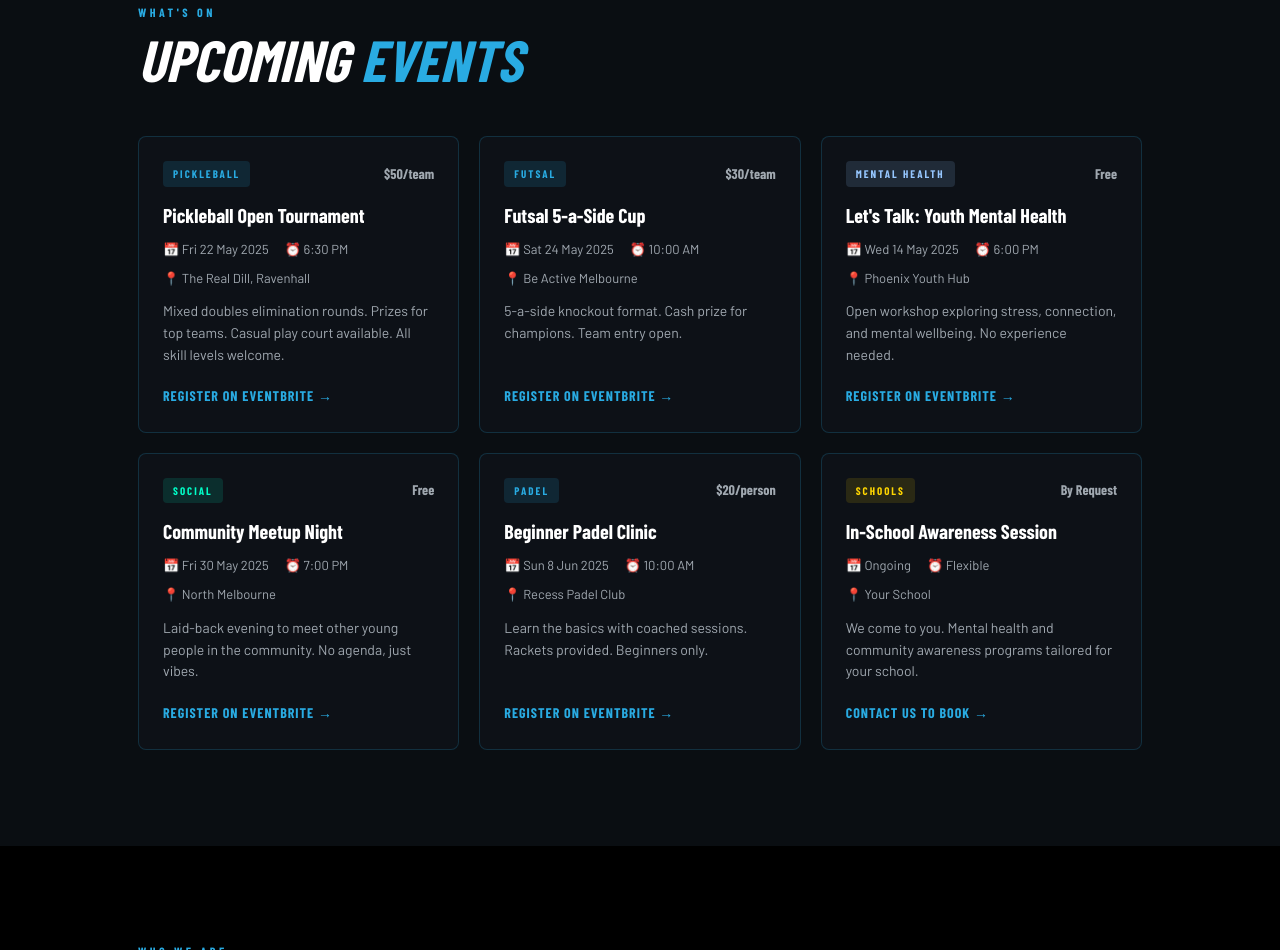
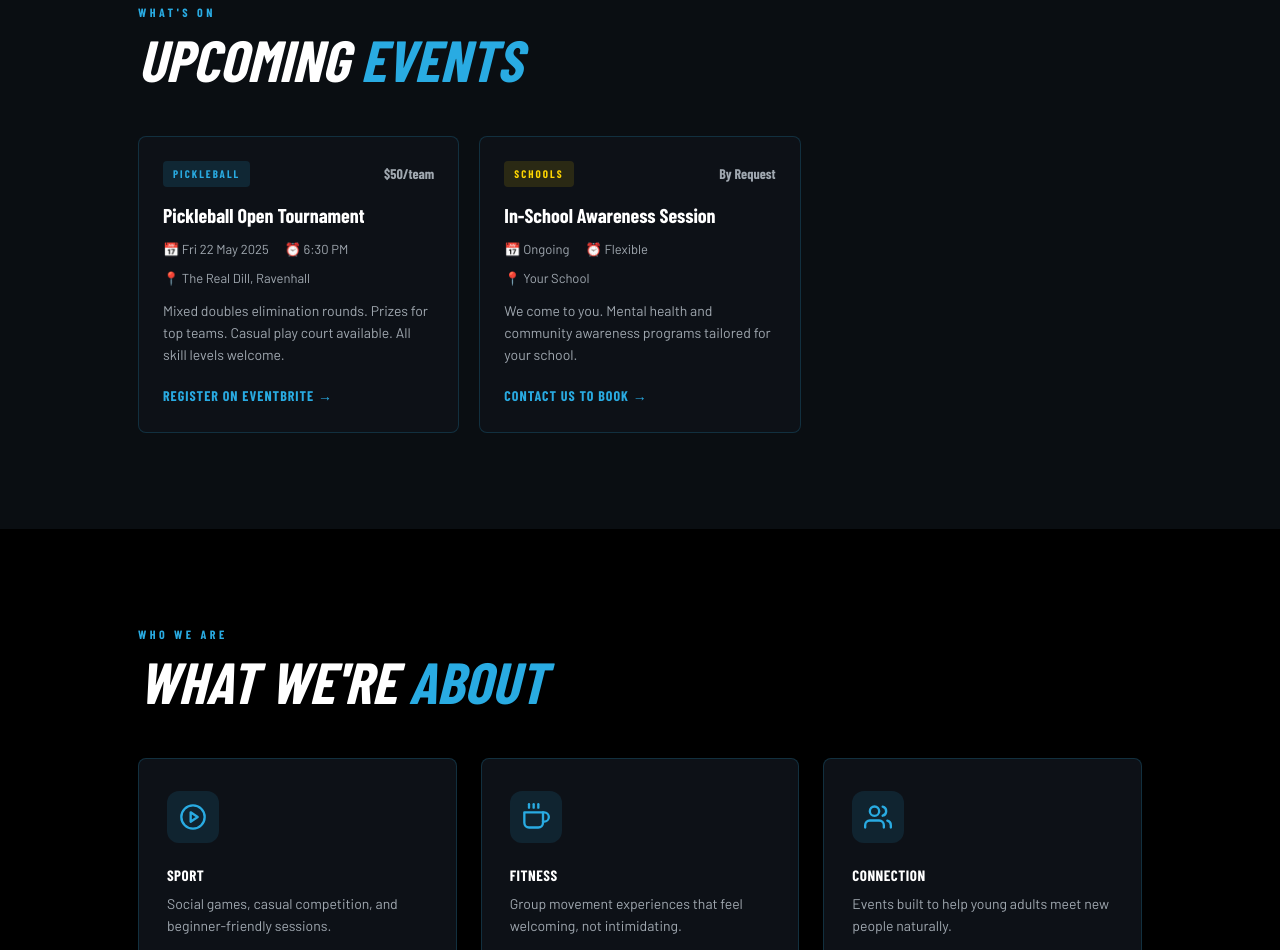
Before and after one commit to 1up-connect/1up-connect-WEBSITE, a website: page public/index.html in a window 1280 px wide. Shown: the part 1820-2770 px from the top of the page. Drawn offline with nearby package versions, Linux system fonts and the light colour scheme; a web font is replaced by a local one.

Commit message:
Update Pickleball Eventbrite link, remove placeholder event cards

```diff
--- a/public/index.html
+++ b/public/index.html
@@ -137,67 +137,7 @@
             </div>
             <p class="event-location"><span aria-hidden="true">&#x1F4CD;</span> The Real Dill, Ravenhall</p>
             <p class="event-desc">Mixed doubles elimination rounds. Prizes for top teams. Casual play court available. All skill levels welcome.</p>
-            <a href="https://www.eventbrite.com.au" class="btn-event" target="_blank" rel="noopener noreferrer">Register on Eventbrite &#x2192;</a>
-          </article>
-
-          <article class="event-card fade-up" aria-label="Futsal 5-a-Side Cup">
-            <div class="event-header">
-              <span class="event-tag tag-sport">Futsal</span>
-              <span class="event-price">$30/team</span>
-            </div>
-            <h3 class="event-title">Futsal 5-a-Side Cup</h3>
-            <div class="event-meta">
-              <span class="meta-item"><span aria-hidden="true">&#x1F4C5;</span> Sat 24 May 2025</span>
-              <span class="meta-item"><span aria-hidden="true">&#x23F0;</span> 10:00 AM</span>
-            </div>
-            <p class="event-location"><span aria-hidden="true">&#x1F4CD;</span> Be Active Melbourne</p>
-            <p class="event-desc">5-a-side knockout format. Cash prize for champions. Team entry open.</p>
-            <a href="https://www.eventbrite.com.au" class="btn-event" target="_blank" rel="noopener noreferrer">Register on Eventbrite &#x2192;</a>
-          </article>
-
-          <article class="event-card fade-up" aria-label="Youth Mental Health Workshop">
-            <div class="event-header">
-              <span class="event-tag tag-mental">Mental Health</span>
-              <span class="event-price">Free</span>
-            </div>
-            <h3 class="event-title">Let's Talk: Youth Mental Health</h3>
-            <div class="event-meta">
-              <span class="meta-item"><span aria-hidden="true">&#x1F4C5;</span> Wed 14 May 2025</span>
-              <span class="meta-item"><span aria-hidden="true">&#x23F0;</span> 6:00 PM</span>
-            </div>
-            <p class="event-location"><span aria-hidden="true">&#x1F4CD;</span> Phoenix Youth Hub</p>
-            <p class="event-desc">Open workshop exploring stress, connection, and mental wellbeing. No experience needed.</p>
-            <a href="https://www.eventbrite.com.au" class="btn-event" target="_blank" rel="noopener noreferrer">Register on Eventbrite &#x2192;</a>
-          </article>
-
-          <article class="event-card fade-up" aria-label="Community Meetup Night">
-            <div class="event-header">
-              <span class="event-tag tag-social">Social</span>
-              <span class="event-price">Free</span>
-            </div>
-            <h3 class="event-title">Community Meetup Night</h3>
-            <div class="event-meta">
-              <span class="meta-item"><span aria-hidden="true">&#x1F4C5;</span> Fri 30 May 2025</span>
-              <span class="meta-item"><span aria-hidden="true">&#x23F0;</span> 7:00 PM</span>
-            </div>
-            <p class="event-location"><span aria-hidden="true">&#x1F4CD;</span> North Melbourne</p>
-            <p class="event-desc">Laid-back evening to meet other young people in the community. No agenda, just vibes.</p>
-            <a href="https://www.eventbrite.com.au" class="btn-event" target="_blank" rel="noopener noreferrer">Register on Eventbrite &#x2192;</a>
-          </article>
-
-          <article class="event-card fade-up" aria-label="Beginner Padel Clinic">
-            <div class="event-header">
-              <span class="event-tag tag-sport">Padel</span>
-              <span class="event-price">$20/person</span>
-            </div>
-            <h3 class="event-title">Beginner Padel Clinic</h3>
-            <div class="event-meta">
-              <span class="meta-item"><span aria-hidden="true">&#x1F4C5;</span> Sun 8 Jun 2025</span>
-              <span class="meta-item"><span aria-hidden="true">&#x23F0;</span> 10:00 AM</span>
-            </div>
-            <p class="event-location"><span aria-hidden="true">&#x1F4CD;</span> Recess Padel Club</p>
-            <p class="event-desc">Learn the basics with coached sessions. Rackets provided. Beginners only.</p>
-            <a href="https://www.eventbrite.com.au" class="btn-event" target="_blank" rel="noopener noreferrer">Register on Eventbrite &#x2192;</a>
+            <a href="https://www.eventbrite.com.au/e/1up-x-the-real-dill-pickleball-event-tickets-1987745409027" class="btn-event" target="_blank" rel="noopener noreferrer">Register on Eventbrite &#x2192;</a>
           </article>
 
           <article class="event-card fade-up" aria-label="In-School Awareness Session">
```
